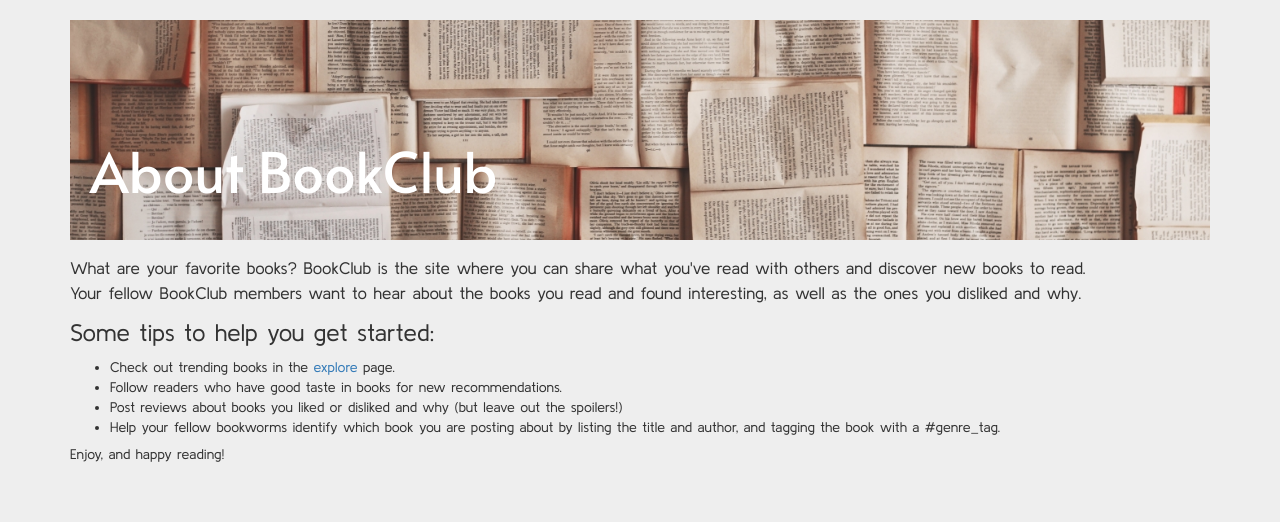
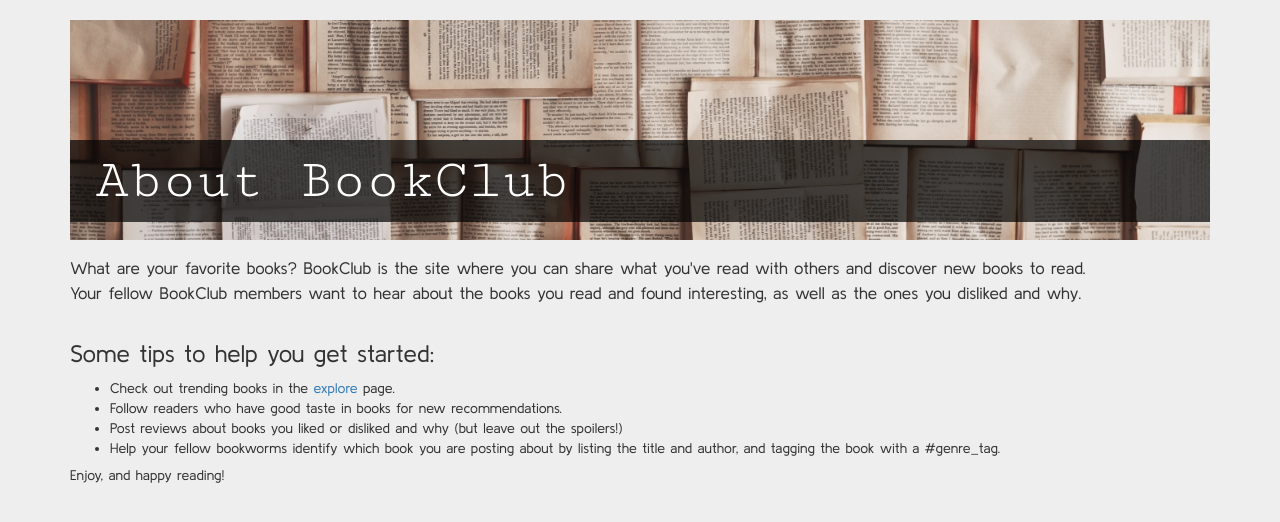
Before and after one commit to Esther-Goldberg/Book_Club, a Flask app: page / in a window 1280 px wide. Shown: the part 100-622 px from the top of the page. Run offline with Flask 2, Linux system fonts and the light colour scheme; parts of the project's set-up code (start-up, migrations or seed data) failed here and were passed over; some libraries are stand-ins or nearby versions.

Commit message:
minor formatting updates to about page

```diff
--- a/static/CSS/main.css
+++ b/static/CSS/main.css
@@ -140,14 +140,16 @@ textarea:focus, textarea:hover {
     background-position: center;
     background-repeat: no-repeat;
     background-size: cover;
-    padding: 20px 20px 20px 20px;
+    padding-top: 20px;
     margin-top: 100px;
 }
 
 .about-title h1 {
     font-size: 400%;
     color: white;
-    font-family: "Alata", sans-serif;
+    font-family: "Cutive Mono", monospace;
+    background-color: rgba(2, 2, 2, .7);
+    padding: 10px 10px 10px 25px;
 }
 
 
--- a/templates/about.html
+++ b/templates/about.html
@@ -7,6 +7,7 @@
     <br/>
     <p class="about">What are your favorite books? BookClub is the site where you can share what you've read with others and discover new books to read.</p>
     <p class="about">Your fellow BookClub members want to hear about the books you read and found interesting, as well as the ones you disliked and why.</p>
+    <hr/>
     <h3>Some tips to help you get started:</h3>
     <ul>
     <li>Check out trending books in the <a href="{{ url_for("explore") }}">explore</a> page.</li>
--- a/templates/base.html
+++ b/templates/base.html
@@ -11,7 +11,7 @@
 {% block styles %}
     {{ super() }}
     <link rel="stylesheet" type="text/css" href="../static/CSS/unsemantic-grid-responsive-tablet-no-ie7.css">
-    <link href="https://fonts.googleapis.com/css?family=Kulim+Park|Roboto+Mono|Alata&display=swap" rel="stylesheet">
+    <link href="https://fonts.googleapis.com/css?family=Kulim+Park|Roboto+Mono|Cutive+Mono&display=swap" rel="stylesheet">
     <link rel="stylesheet" type = "text/css" href="../static/CSS/main.css" >
     <link rel="icon" href="../static/favicon.ico">
 {% endblock %}
```
Also changed, not shown: app.db, 1 other file.
